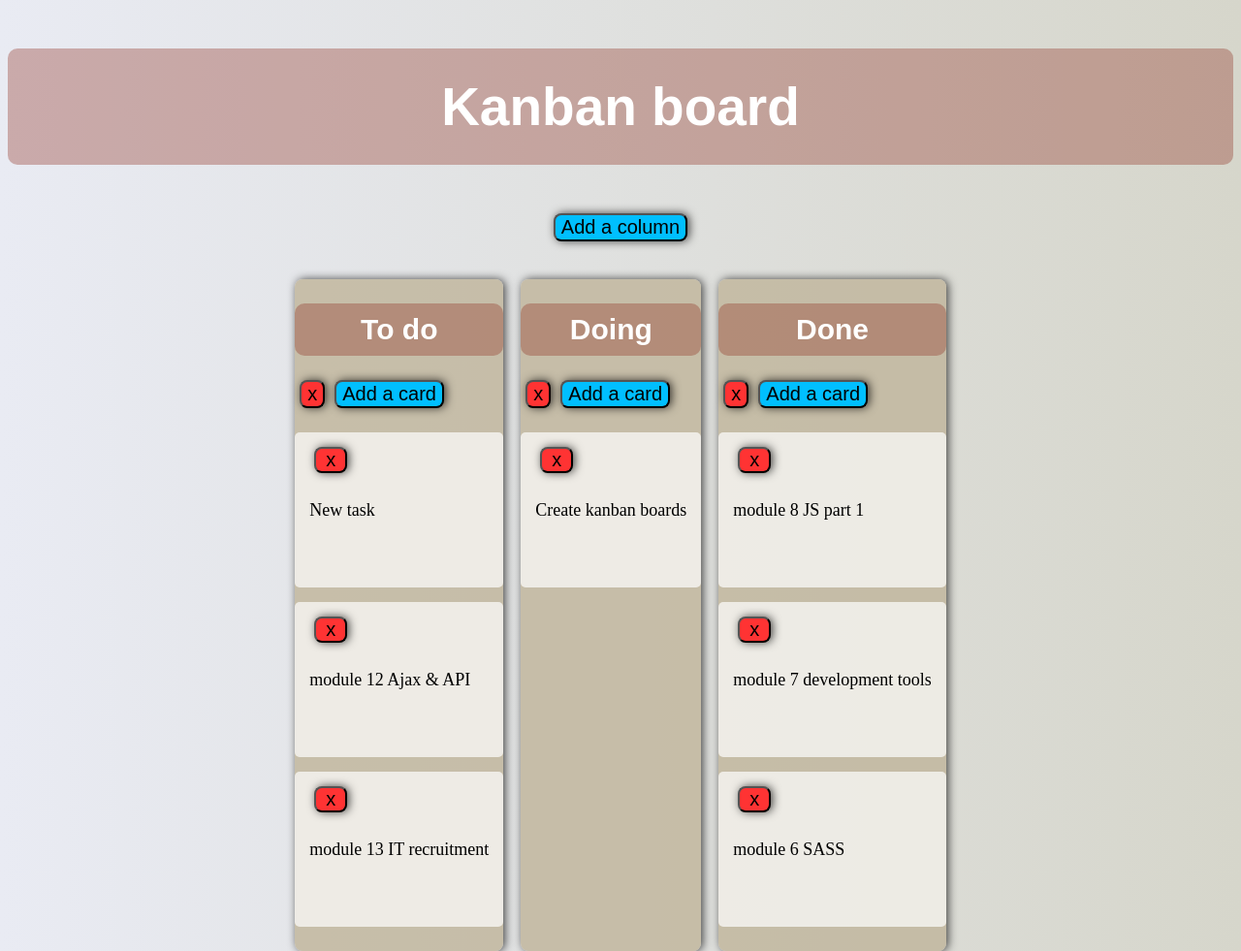
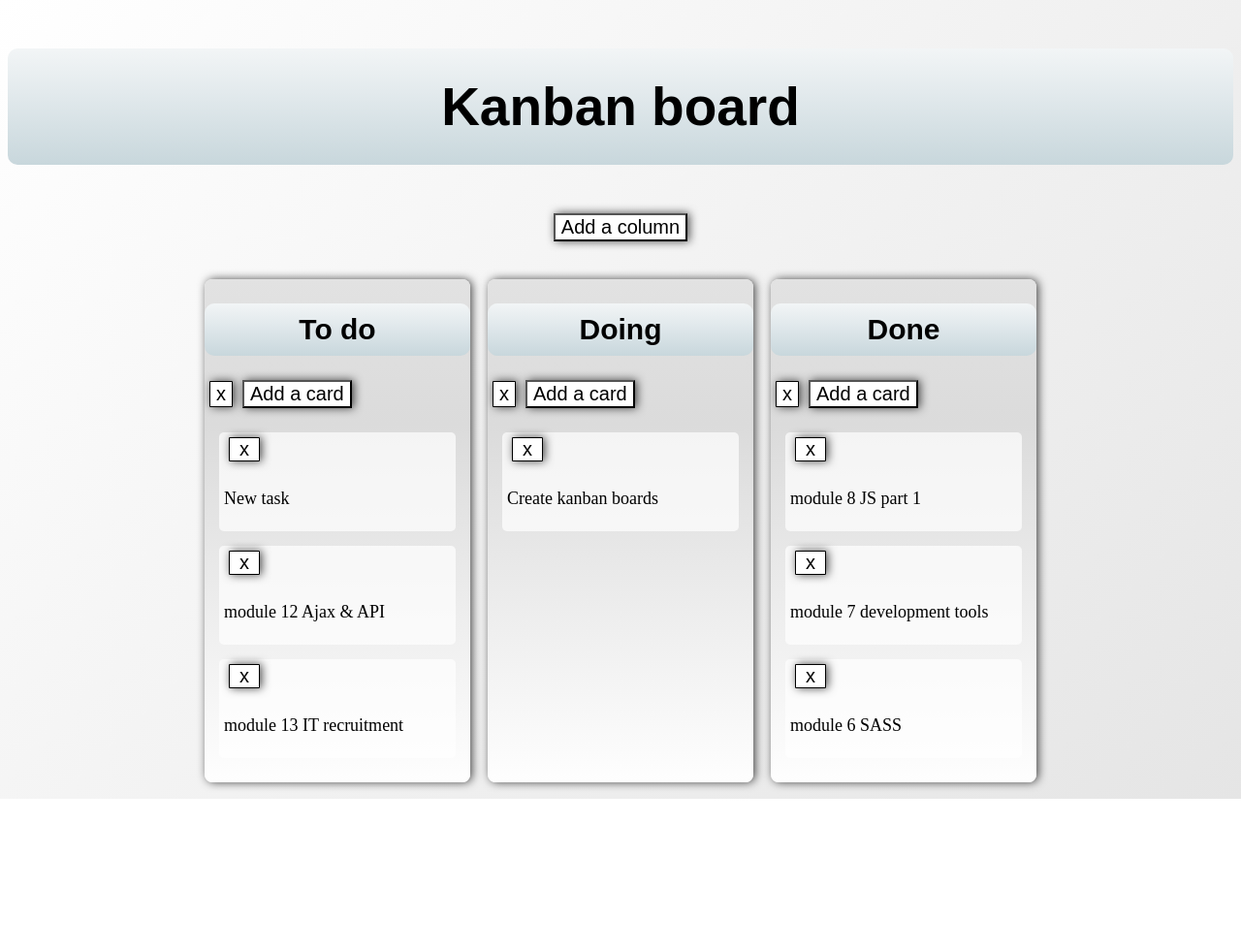
Before and after one commit to michalranowicz/Zadanie-11-6, a website: page index.html in a window 1280 px wide. Shown: the top 981 px of the page at 97% size. After the commit the page ends 824 px from the top, so only its background shows below. Drawn offline with nearby package versions, Linux system fonts and the light colour scheme.

Commit message:
added changes in styling new layout

```diff
--- a/index.html
+++ b/index.html
@@ -3,6 +3,7 @@
 
 <head>
     <meta charset="utf-8">
+    <meta name="viewport" content="width=device-width, initial-scale=1.0">
     <title>Kanban board</title>
     <link rel="stylesheet" href="css/style.css">
 </head>
--- a/js/script.js
+++ b/js/script.js
@@ -18,7 +18,7 @@ $(function() {
 
     function createColumn() {
       // here is the code for creating the column, which you will find below
-      var $column = $("<div>").addClass("column col-3");
+      var $column = $("<div>").addClass("column col-4");
       var $columnTitle = $("<h2>")
         .addClass("column-title")
         .text(self.name);
--- a/sass/style.scss
+++ b/sass/style.scss
@@ -5,22 +5,57 @@
   box-sizing: border-box;
 }
 
+.col-1 {
+  width: 8.33%;
+}
+.col-2 {
+  width: 16.66%;
+}
+.col-3 {
+  width: 25%;
+}
+.col-4 {
+  width: 33.33%;
+}
+.col-5 {
+  width: 41.66%;
+}
+.col-6 {
+  width: 50%;
+}
+.col-7 {
+  width: 58.33%;
+}
+.col-8 {
+  width: 66.66%;
+}
+.col-9 {
+  width: 75%;
+}
+.col-10 {
+  width: 83.33%;
+}
+.col-11 {
+  width: 91.66%;
+}
+.col-12 {
+  width: 100%;
+}
+
 html {
   font-size: 20px;
 }
 
 body {
-  background: #fafaf4;
-  background: -webkit-linear-gradient(to right, #e9ebf3, #d6d6cb);
-  background: linear-gradient(to right, #e9ebf3, #d6d6cb);
+  background: linear-gradient(135deg, #ffffff 0%, #e5e5e5 100%);
 }
 
 h1,
 h2 {
   text-align: center;
   font-family: "Italic", sans-serif;
-  color: #fff;
-  background: rgba(140, 46, 30, 0.34);
+  color: #000;
+  background: linear-gradient(to bottom, #f2f5f6 0%, #e3eaed 37%, #c8d7dc 100%);
   border-radius: 10px;
   padding: 10px;
 }
@@ -40,7 +75,7 @@ h1 {
 .column {
   display: inline-block;
   border-radius: 8px;
-  background: rgba(193, 183, 158, 0.84);
+  background: linear-gradient(to bottom, #e2e2e2 0%, #dbdbdb 29%, #fefefe 100%);
   margin: 9px 9px;
   min-height: 450px;
   max-width: 274px;
@@ -53,21 +88,16 @@ h1 {
   margin: 0 5px;
   font-size: 20px;
   font: white;
-  background-color: #00bfff;
-  border-radius: 8px;
-  -webkit-box-shadow: 2px 0px 10px 0px rgba(0, 0, 0, 0.7);
-  -moz-box-shadow: 2px 0px 10px 0px rgba(0, 0, 0, 0.7);
+  background-color: #fff;
   box-shadow: 2px 0px 10px 0px rgba(0, 0, 0, 0.7);
 }
 
 .btn-danger {
   margin: 0 5px;
   font-size: 20px;
-  background-color: #ff3333;
-  border-radius: 8px;
-  -webkit-box-shadow: 2px 0px 10px 0px rgba(0, 0, 0, 0.7);
-  -moz-box-shadow: 2px 0px 10px 0px rgba(0, 0, 0, 0.7);
-  box-shadow: 2px 0px 10px 0px rgba(0, 0, 0, 0.7);
+  background-color: #fff;
+  border: 0.5px solid #000;
+  border-radius: 4%;
 }
 
 .add-col {
@@ -83,14 +113,13 @@ ul {
   list-style-type: none;
   padding: 0;
   margin: 25px auto;
-  min-height: 50px;
 }
 
 li {
   background: rgba(255, 255, 255, 0.7);
-  margin: 15px 0;
-  padding: 15px;
-  min-height: 160px;
+  margin: 15px 15px;
+  padding: 5px;
+  min-height: 100px;
   font-size: 18px;
   border-radius: 5px;
 }
@@ -99,3 +128,7 @@ li .btn {
   margin-bottom: 10px;
   padding: 0px 10px;
 }
+
+.ui-sortable {
+  min-height: 70%;
+}
```
Also changed, not shown: css/style.css.
